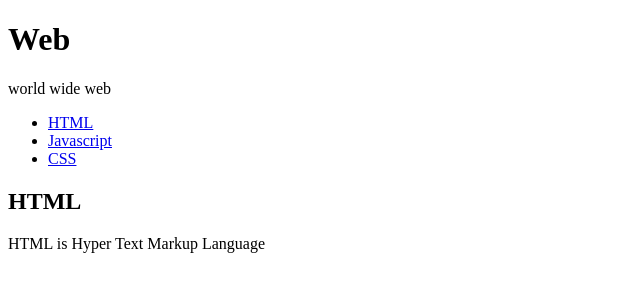
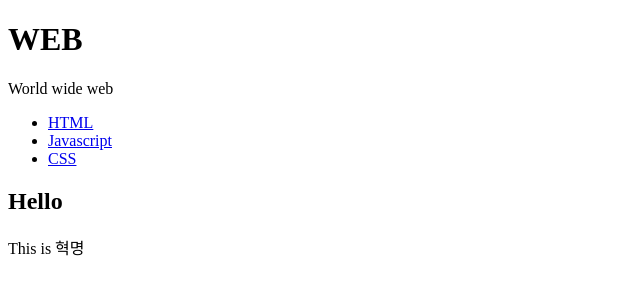
Before and after one commit to uiseop/About-HTM_CSS_JS, a React (Create React App) app in the folder React/react-app/: page / in a window 1280 px wide. Shown: the top 300 px of the page, without its empty margins (0-640 px from the left). Built offline with nearby package versions, Linux system fonts and the light colour scheme.

Commit message:
컴포넌트 실습

```diff
--- a/React/react-app/src/App.js
+++ b/React/react-app/src/App.js
@@ -1,53 +1,47 @@
 import logo from './logo.svg';
 import './App.css';
 import {Component} from 'react'
+import Navi from './components/Navi.js'
+import Content from './components/Content'
+
 
 class Subject extends Component{ //<Subject></Subject>태그로 생성된것
   render(){ // class안에서 함수는 function을 생략한데
     return (
       <header>
-          <h1>Web</h1>
-          world wide web
+          <h1>{this.props.title}</h1>
+          {this.props.sub}
       </header>
     )
   }
 }
 
 class App extends Component {
+  constructor(props){
+    super(props)
+    this.state = {
+      subjcet:{title:'WEB', sub:'World wide web'},
+      content:[
+        {id:1,title:'HTML',desc:"HTML is description"},
+        {id:2,title:'CSS',desc:"CSS is for design"},
+        {id:3,title:'Javascript',desc:"Javascript is for interaction"}
+      ]
+    }
+  }
   render(){
   return (
     <div className="App">
-      <Subject></Subject>
+      <Subject
+      title={this.state.subjcet.title}
+      sub={this.state.subjcet.sub}
+      ></Subject>
       <Navi></Navi>
-      <Content></Content>
+      <Content title="Hello" text="This is 혁명"></Content>
     </div>
   );
 }
 }
 
-class Navi extends Component{
-  render(){
-    return(
-      <nav>
-        <ul>
-            <li><a href="1.html">HTML</a></li>
-            <li><a href="2.html">Javascript</a></li>
-            <li><a href="3.html">CSS</a></li>
-        </ul>
-      </nav>
-    )
-  }
-}
 
-class Content extends Component{
-  render(){
-    return(
-      <article>
-          <h2>HTML</h2>
-          HTML is Hyper Text Markup Language
-      </article>
-    )
-  }
-}
 
 export default App;
--- /dev/null
+++ b/React/react-app/src/components/Content.js
@@ -0,0 +1,14 @@
+import React from 'react'
+
+class Content extends React.Component{
+    render(){
+      return(
+        <article>
+            <h2>{this.props.title}</h2>
+            {this.props.text}
+        </article>
+      )
+    }
+  }
+
+export default Content
--- /dev/null
+++ b/React/react-app/src/components/Navi.js
@@ -0,0 +1,17 @@
+import React from 'react'
+
+class Navi extends React.Component{
+    render(){
+      return(
+        <nav>
+          <ul>
+              <li><a href="1.html">HTML</a></li>
+              <li><a href="2.html">Javascript</a></li>
+              <li><a href="3.html">CSS</a></li>
+          </ul>
+        </nav>
+      )
+    }
+  }
+
+export default Navi
```
Also changed, not shown: 1 other file (tests, documents, lock files or other folders).
